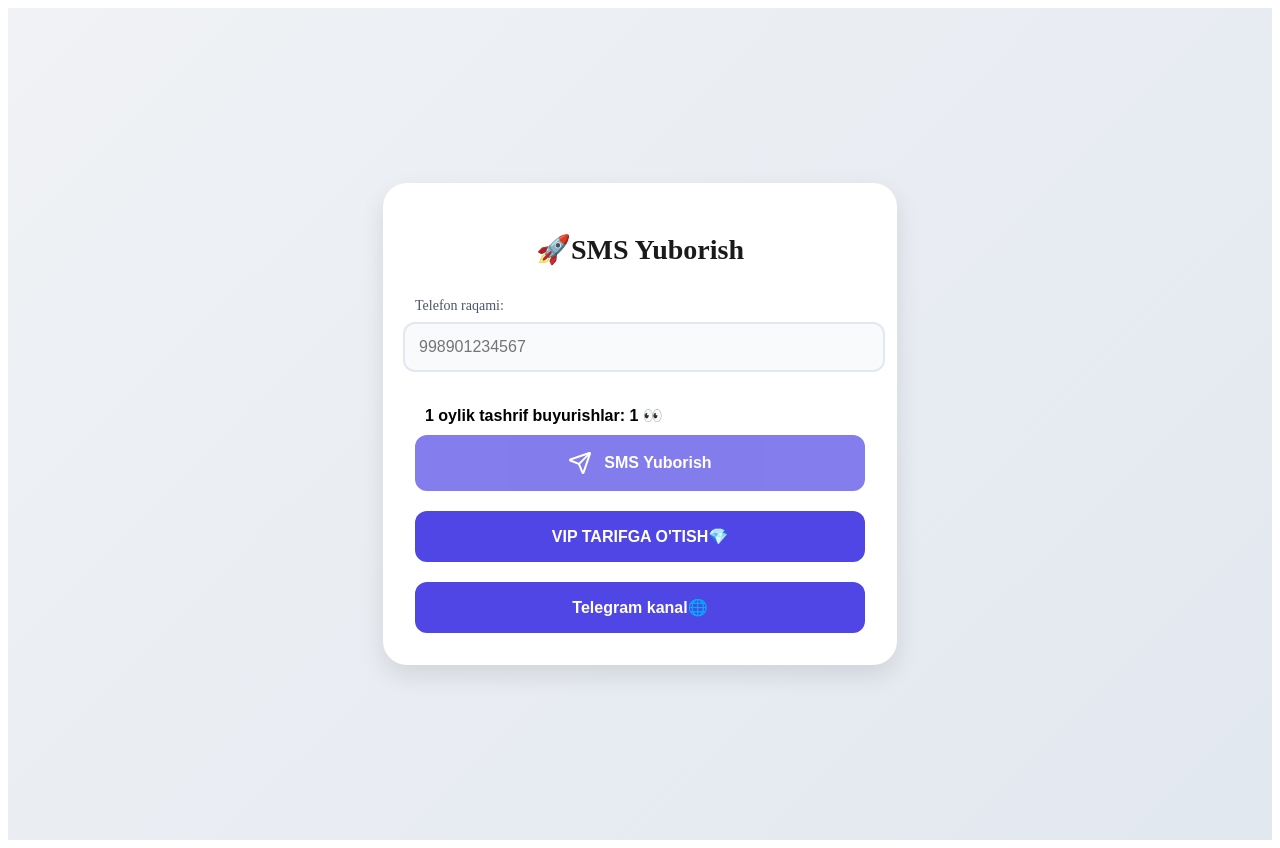
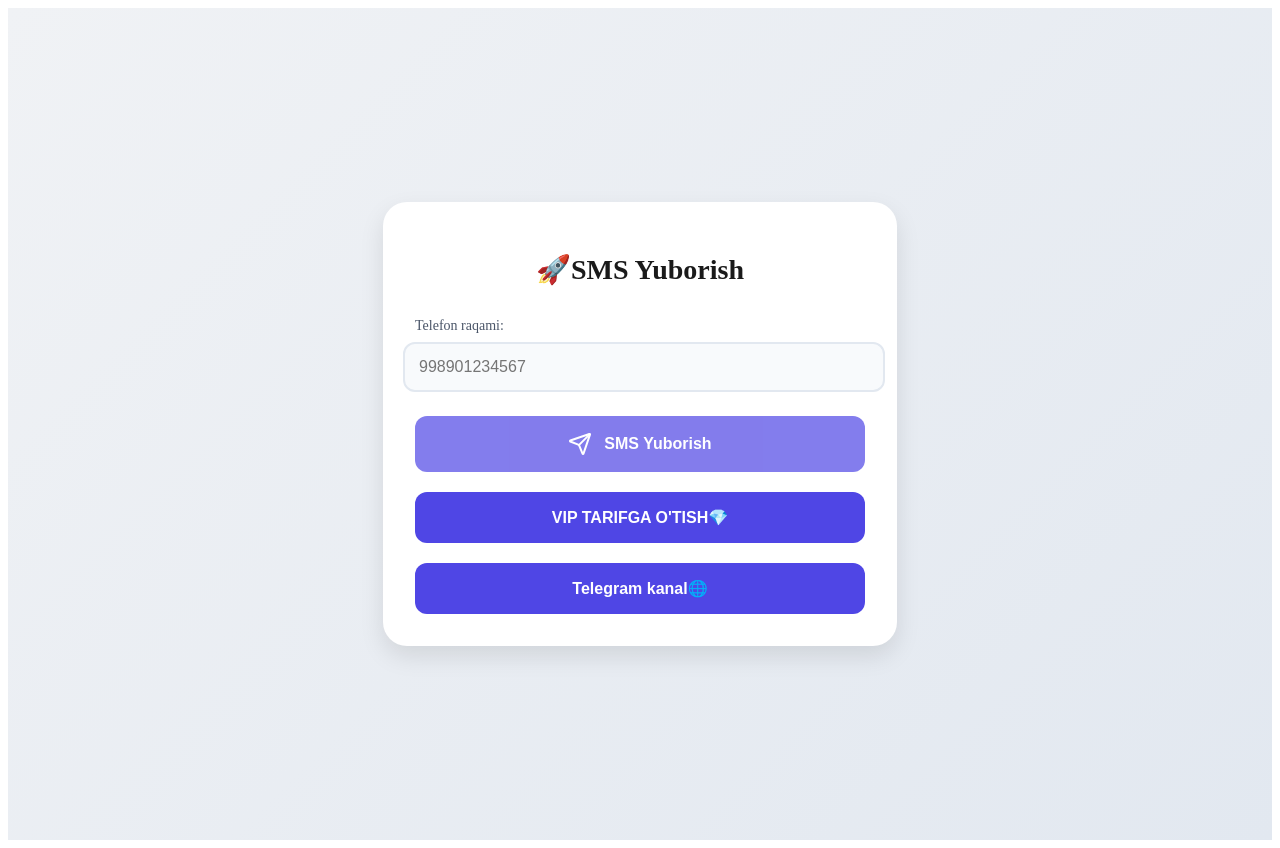
Before and after one commit to tohirjonovhadyatillo/sms_uchun, a React (Vite) app: page /sms-sender in a window 1280 px wide. Built offline with nearby package versions, Linux system fonts and the light colour scheme.

Commit message:
remove pm

```diff
--- a/src/pages/SMSSender.jsx
+++ b/src/pages/SMSSender.jsx
@@ -257,7 +257,7 @@ function SMSSender() {
           )}
         </div>
 
-        <div className="pm">1 oylik tashrif buyurishlar: {visitors}  👀</div>
+
 
         {showStats && (
           <div className="stats-container">
```
